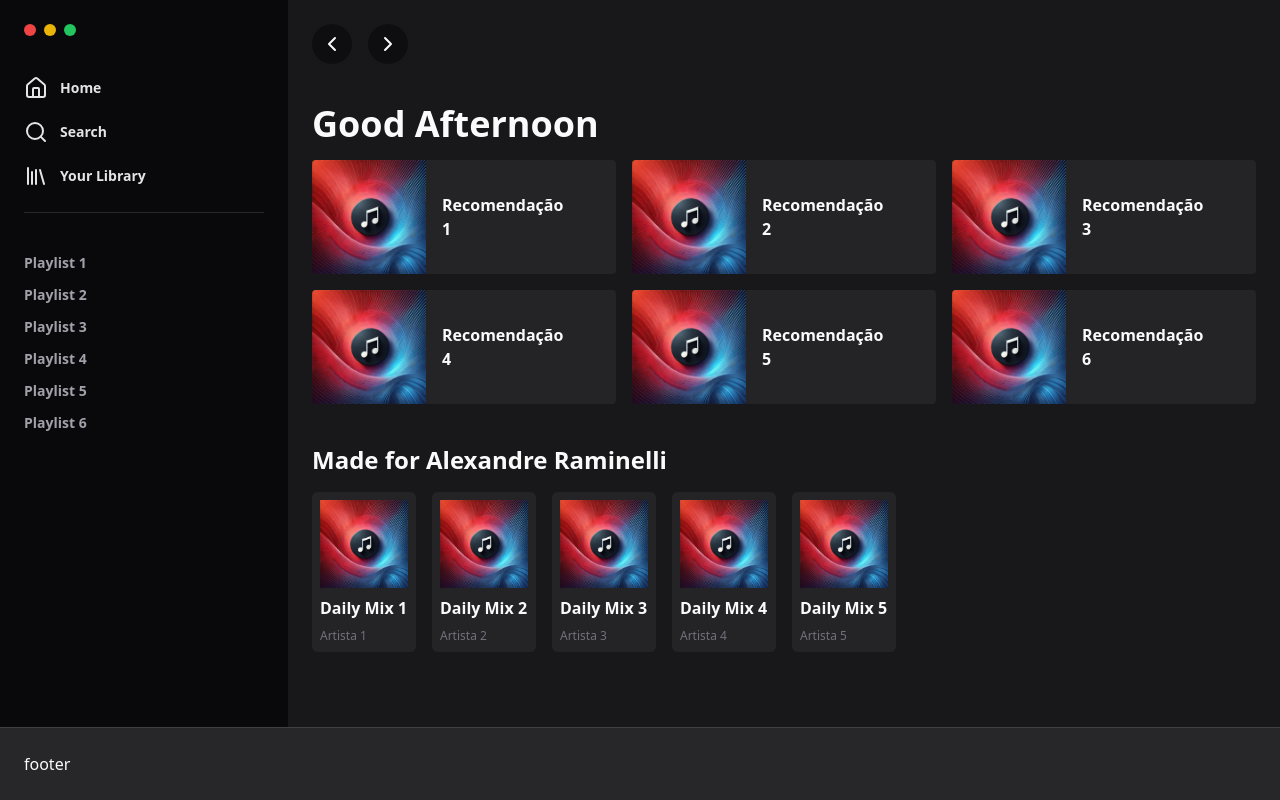
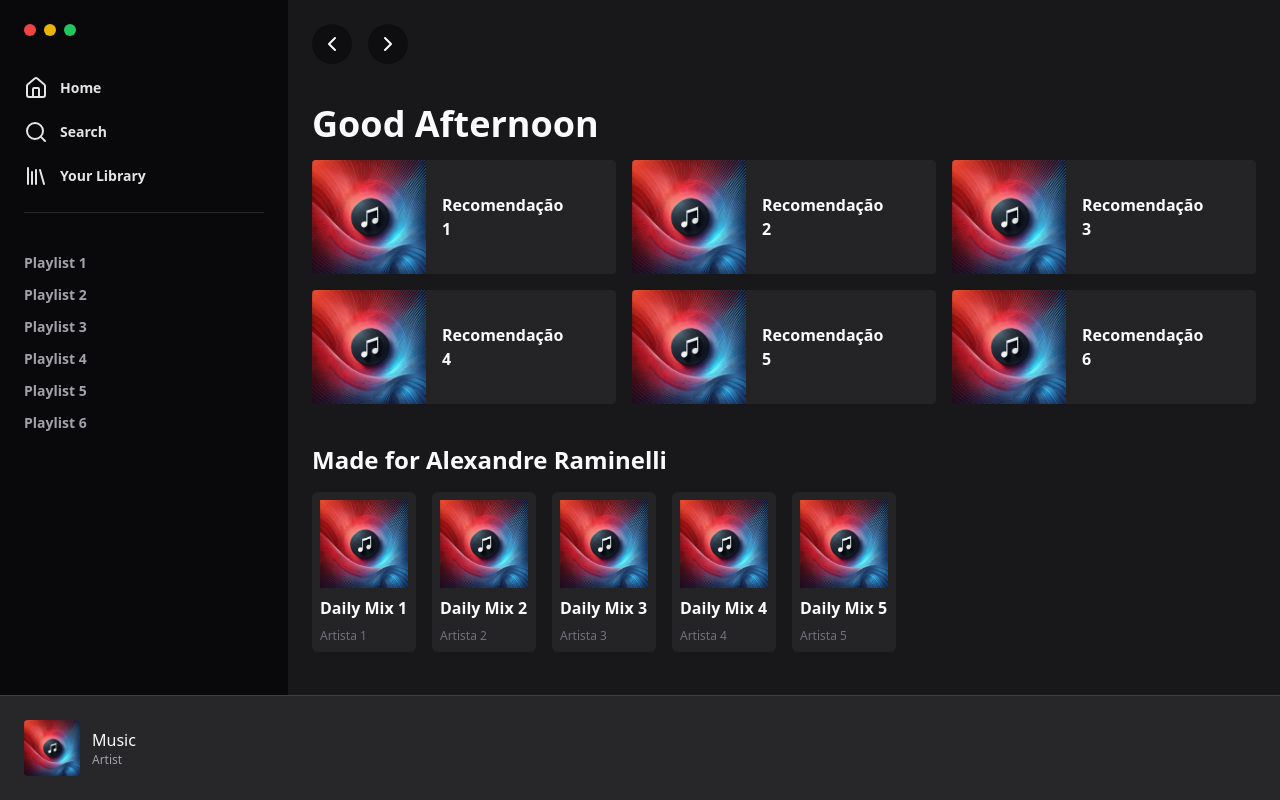
Before and after one commit to alexandreraminelli/pratica-react-spotify-ui, a Next.js app: page / in a window 1280 px wide. Built offline with nearby package versions, Linux system fonts and the light colour scheme.

Commit message:
feat: informações da música no controle

```diff
--- /dev/null
+++ b/src/app/layout/PlayerControl.tsx
@@ -0,0 +1,59 @@
+// importação de dependências
+import Image, { StaticImageData } from "next/image"
+// importação das imagens
+import placeholder from "../../../public/playlistCovers/placeholder.jpeg"
+
+/** Componente dos controles de players exibido no canto inferior da tela. */
+export default function PlayerControl() {
+  return (
+    <footer className="bg-zinc-800 border-t border-zinc-700 px-6 p-6 flex items-center justify-between">
+      {/* Música que está tocando */}
+      <MusicInfo music="Music" artist="Artist" />
+
+      {/* Controles */}
+      <Control />
+
+      {/* Botões auxiliares */}
+      <AuxiliaryButtons />
+    </footer>
+  )
+}
+
+/** Interface dos props do componente `MusicInfo`. */
+interface MusicInfoProps {
+  /** Capa da música. (opcional) */
+  cover?: StaticImageData
+  /** Nome da música. */
+  music: string
+  /** Nome do artista. */
+  artist: string
+}
+/** Componente das informações da música. */
+function MusicInfo({ cover = placeholder, music, artist }: MusicInfoProps) {
+  /** Tamanho padrão da capa da música. */
+  const size: number = 56
+  // retorno JSX
+  return (
+    <div className="flex items-center gap-3">
+      {/* Capa da música */}
+      <Image src={placeholder} width={size} height={size} alt="Capa da música" className="rounded" />
+      {/* Informações */}
+      <div className="flex flex-col">
+        {/* Nome da música */}
+        <strong className="font-normal">{music}</strong>
+        {/* Artista */}
+        <span className="text-xs text-zinc-400">{artist}</span>
+      </div>
+    </div>
+  )
+}
+
+/** Componente do controle principal. */
+function Control() {
+  return <div></div>
+}
+
+/** Componente dos botões auxiliares */
+function AuxiliaryButtons() {
+  return <aside></aside>
+}
--- a/src/app/page.tsx
+++ b/src/app/page.tsx
@@ -1,6 +1,7 @@
 // importação dos componentes
 import Sidebar from "./layout/Sidebar"
 import Main from "./layout/Main"
+import PlayerControl from "./layout/PlayerControl"
 
 /** Componente da página inicial do Spotify. */
 export default function Home() {
@@ -16,7 +17,7 @@ export default function Home() {
       </div>
 
       {/* Barra do player */}
-      <footer className="bg-zinc-800 border-t border-zinc-700 px-6 p-6">footer</footer>
+      <PlayerControl />
     </div>
   )
 }
```
